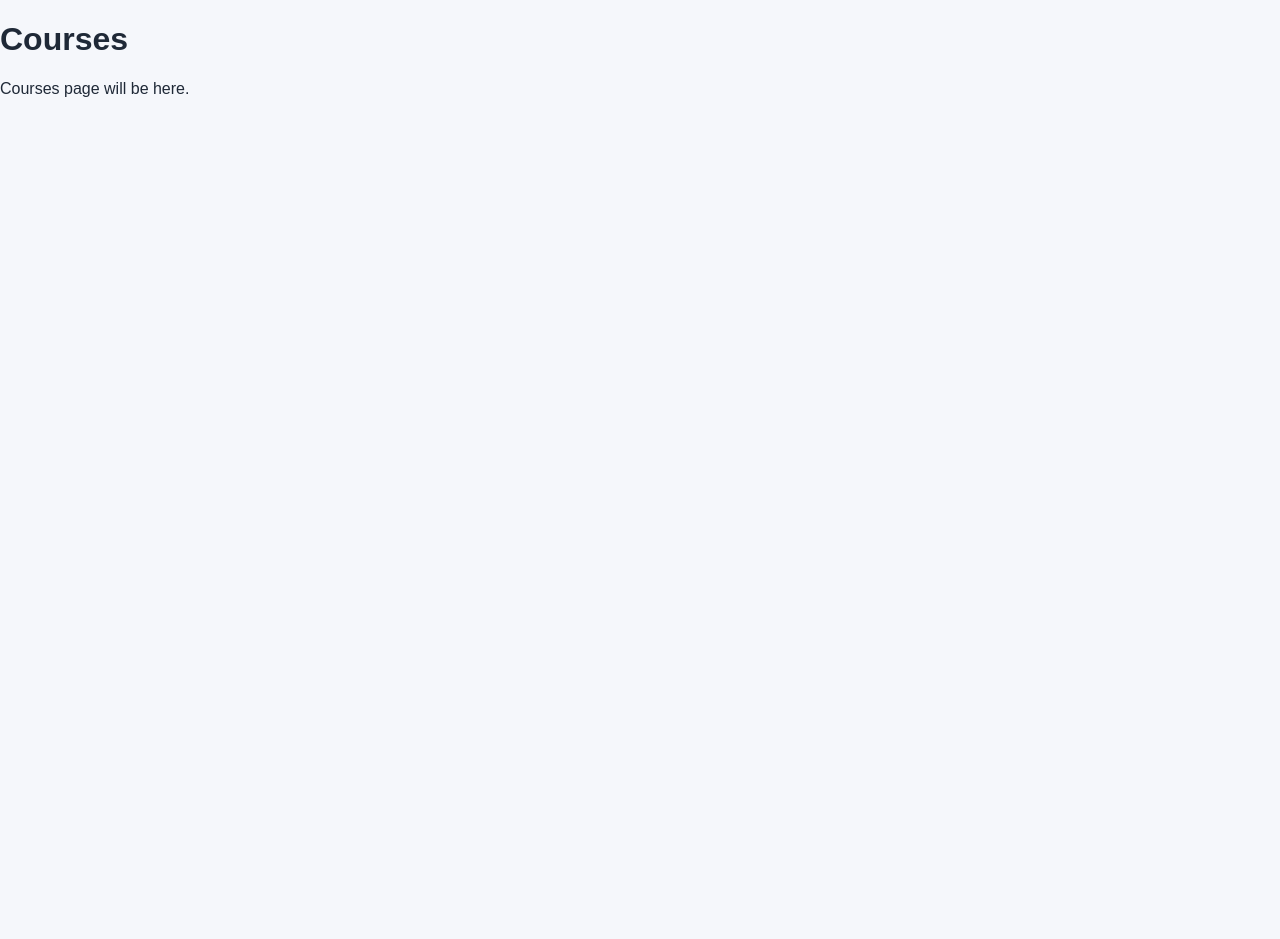
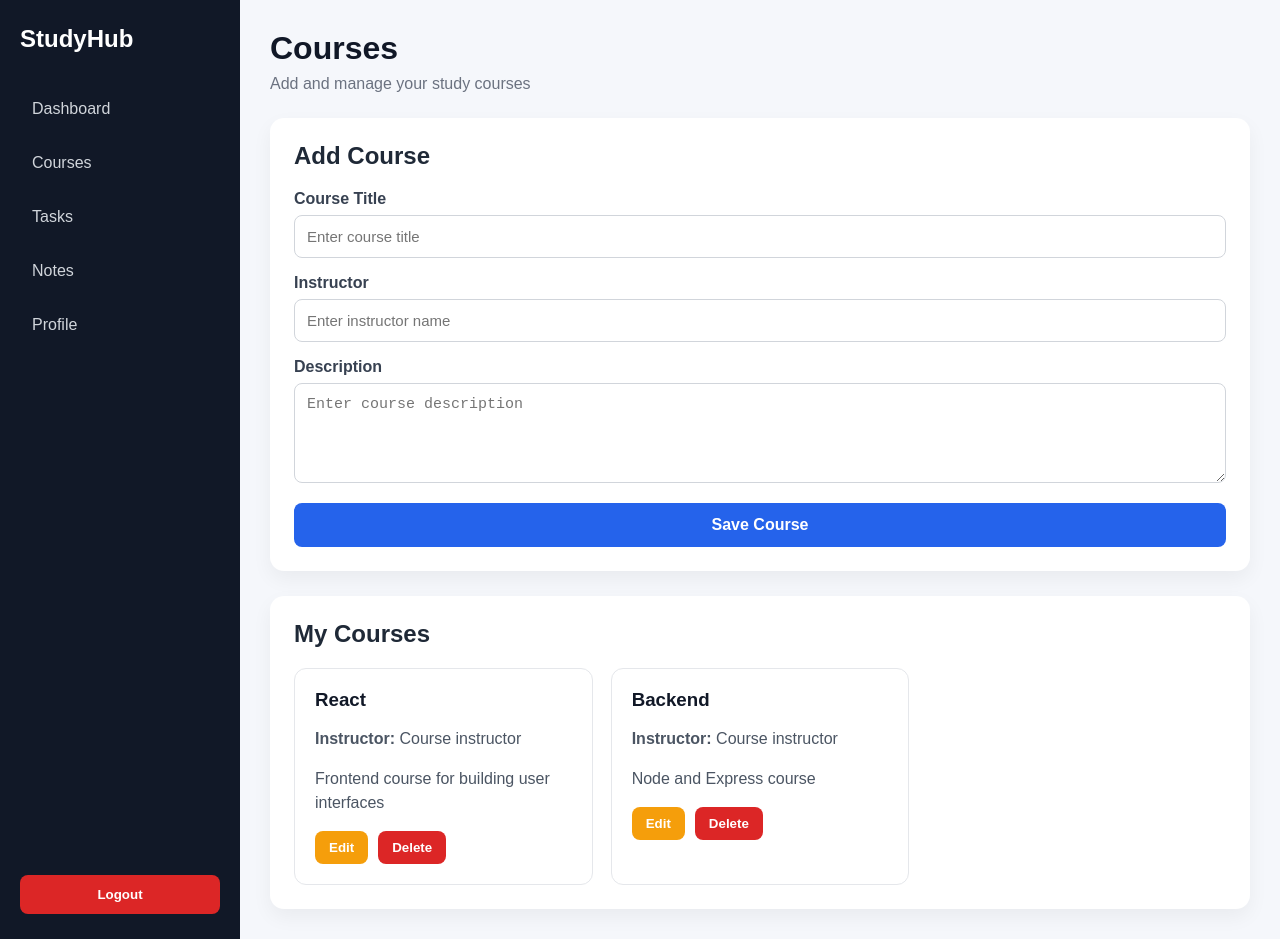
Before and after one commit to ayham-dot-jordan/project, a React (Vite) app in the folder client/: page /courses in a window 1280 px wide. Before the commit the page ends 800 px from the top, so only its background shows below. Built offline with nearby package versions, Linux system fonts and the light colour scheme.

Commit message:
Add courses page

```diff
--- a/client/src/index.css
+++ b/client/src/index.css
@@ -380,3 +380,67 @@ a {
     grid-template-columns: 1fr;
   }
 }
+
+.simple-form {
+  display: grid;
+  gap: 16px;
+}
+
+.form-group textarea {
+  min-height: 100px;
+  resize: vertical;
+}
+
+.cards-grid {
+  display: grid;
+  grid-template-columns: repeat(3, 1fr);
+  gap: 18px;
+}
+
+.item-card {
+  border: 1px solid #e5e7eb;
+  padding: 20px;
+  border-radius: 12px;
+  background-color: #ffffff;
+}
+
+.item-card h3 {
+  margin: 0 0 12px;
+  color: #111827;
+}
+
+.item-card p {
+  color: #4b5563;
+  line-height: 1.5;
+}
+
+.card-actions {
+  display: flex;
+  gap: 10px;
+  margin-top: 15px;
+}
+
+.edit-button,
+.delete-button {
+  border: none;
+  padding: 9px 14px;
+  border-radius: 8px;
+  cursor: pointer;
+  font-weight: bold;
+}
+
+.edit-button {
+  background-color: #f59e0b;
+  color: white;
+}
+
+.delete-button {
+  background-color: #dc2626;
+  color: white;
+}
+
+@media (max-width: 900px) {
+  .cards-grid {
+    grid-template-columns: 1fr;
+  }
+}
--- a/client/src/pages/Courses.jsx
+++ b/client/src/pages/Courses.jsx
@@ -1,10 +1,176 @@
+import { useState } from "react"
+import DashboardLayout from "../components/DashboardLayout"
+
 function Courses() {
+  const [courses, setCourses] = useState([
+    {
+      id: 1,
+      title: "React",
+      instructor: "Course instructor",
+      description: "Frontend course for building user interfaces",
+    },
+    {
+      id: 2,
+      title: "Backend",
+      instructor: "Course instructor",
+      description: "Node and Express course",
+    },
+  ])
+
+  const [formData, setFormData] = useState({
+    title: "",
+    instructor: "",
+    description: "",
+  })
+
+  const [editingId, setEditingId] = useState(null)
+
+  const handleChange = (e) => {
+    setFormData({
+      ...formData,
+      [e.target.name]: e.target.value,
+    })
+  }
+
+  const handleSubmit = (e) => {
+    e.preventDefault()
+
+    if (!formData.title) {
+      alert("Course title is required")
+      return
+    }
+
+    if (editingId) {
+      const updatedCourses = courses.map((course) => {
+        if (course.id === editingId) {
+          return {
+            ...course,
+            title: formData.title,
+            instructor: formData.instructor,
+            description: formData.description,
+          }
+        }
+
+        return course
+      })
+
+      setCourses(updatedCourses)
+      setEditingId(null)
+    } else {
+      const newCourse = {
+        id: Date.now(),
+        title: formData.title,
+        instructor: formData.instructor,
+        description: formData.description,
+      }
+
+      setCourses([...courses, newCourse])
+    }
+
+    setFormData({
+      title: "",
+      instructor: "",
+      description: "",
+    })
+  }
+
+  const handleEdit = (course) => {
+    setEditingId(course.id)
+    setFormData({
+      title: course.title,
+      instructor: course.instructor,
+      description: course.description,
+    })
+  }
+
+  const handleDelete = (id) => {
+    const confirmDelete = window.confirm("Are you sure you want to delete this course")
+
+    if (confirmDelete) {
+      const filteredCourses = courses.filter((course) => course.id !== id)
+      setCourses(filteredCourses)
+    }
+  }
+
   return (
-    <div>
-      <h1>Courses</h1>
-      <p>Courses page will be here.</p>
-    </div>
-  );
+    <DashboardLayout>
+      <div className="page-header">
+        <h1>Courses</h1>
+        <p>Add and manage your study courses</p>
+      </div>
+
+      <div className="content-card">
+        <h2>{editingId ? "Edit Course" : "Add Course"}</h2>
+
+        <form onSubmit={handleSubmit} className="simple-form">
+          <div className="form-group">
+            <label>Course Title</label>
+            <input
+              type="text"
+              name="title"
+              placeholder="Enter course title"
+              value={formData.title}
+              onChange={handleChange}
+            />
+          </div>
+
+          <div className="form-group">
+            <label>Instructor</label>
+            <input
+              type="text"
+              name="instructor"
+              placeholder="Enter instructor name"
+              value={formData.instructor}
+              onChange={handleChange}
+            />
+          </div>
+
+          <div className="form-group">
+            <label>Description</label>
+            <textarea
+              name="description"
+              placeholder="Enter course description"
+              value={formData.description}
+              onChange={handleChange}
+            ></textarea>
+          </div>
+
+          <button type="submit" className="full-button">
+            {editingId ? "Update Course" : "Save Course"}
+          </button>
+        </form>
+      </div>
+
+      <div className="content-card">
+        <h2>My Courses</h2>
+
+        <div className="cards-grid">
+          {courses.length === 0 ? (
+            <p>No courses added yet</p>
+          ) : (
+            courses.map((course) => (
+              <div className="item-card" key={course.id}>
+                <h3>{course.title}</h3>
+                <p>
+                  <strong>Instructor:</strong> {course.instructor || "Not added"}
+                </p>
+                <p>{course.description || "No description added"}</p>
+
+                <div className="card-actions">
+                  <button onClick={() => handleEdit(course)} className="edit-button">
+                    Edit
+                  </button>
+                  <button onClick={() => handleDelete(course.id)} className="delete-button">
+                    Delete
+                  </button>
+                </div>
+              </div>
+            ))
+          )}
+        </div>
+      </div>
+    </DashboardLayout>
+  )
 }
 
-export default Courses;
+export default Courses
```
